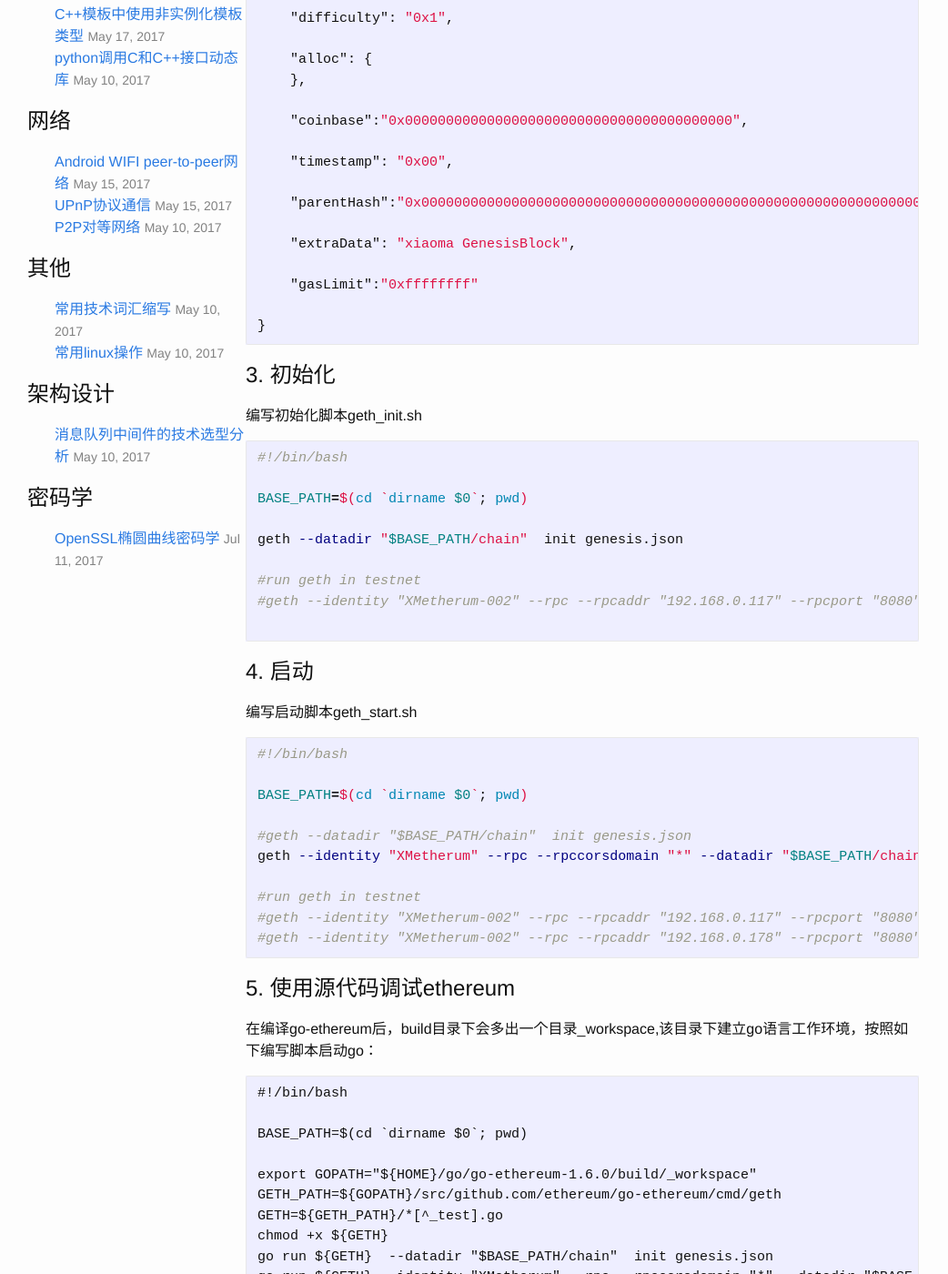
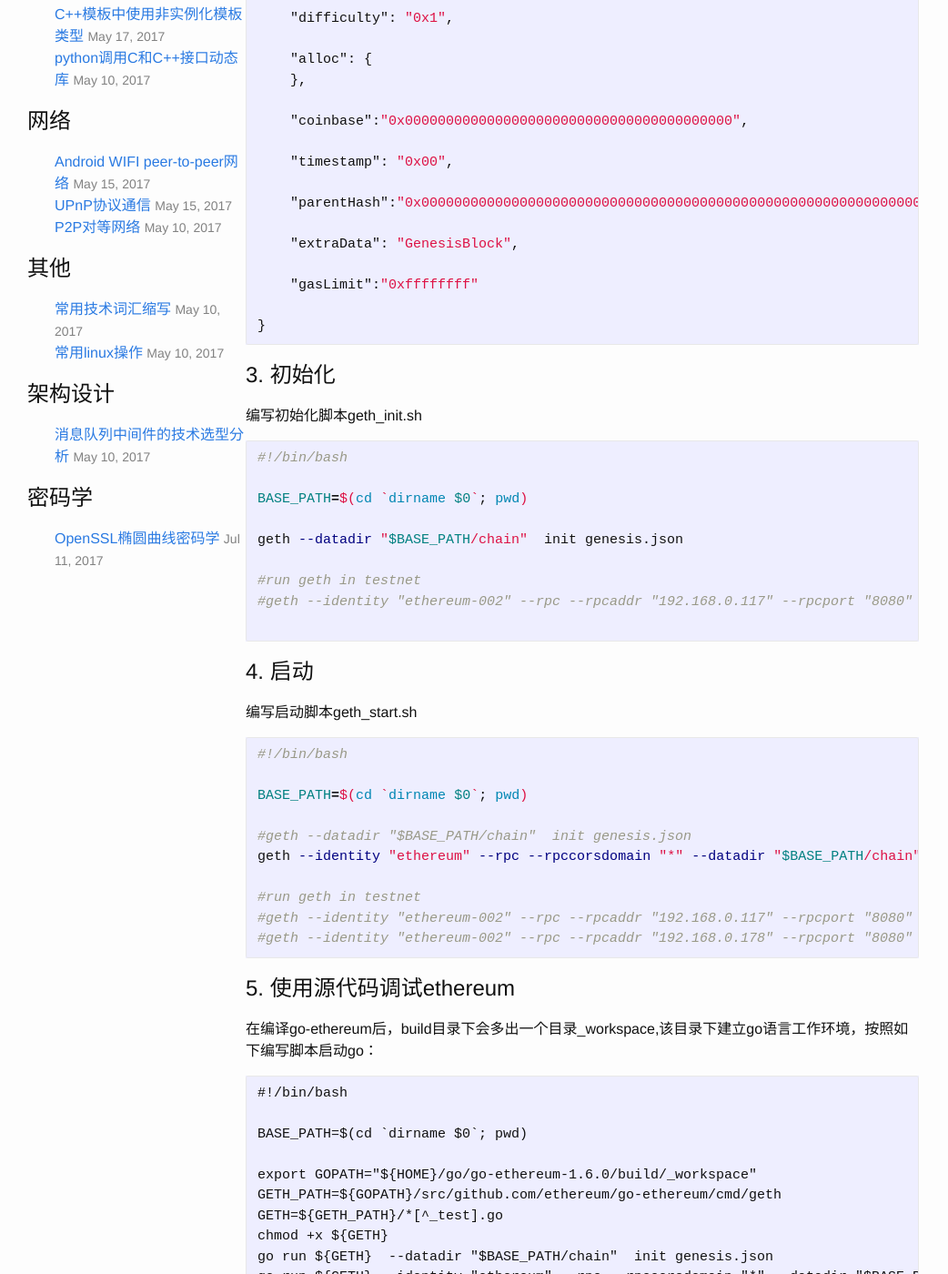
Before and after one commit to meachon/meachon.github.io, a Jekyll site: the page built from _posts/2017-08-30-搭建以太坊私有网络.md, in a window 1280 px wide and 1400 px high, scrolled down 792 px. Shown: the whole window at 91% size, without its empty margins (0-1042 px from the left). Built offline with Jekyll 4.4.1, drawn with Linux system fonts in a browser that asks for light colours; some of the changed text lies outside the part shown.

Commit message:
modify ethereum private network guardline

````diff
--- a/_posts/2017-08-30-搭建以太坊私有网络.md
+++ b/_posts/2017-08-30-搭建以太坊私有网络.md
@@ -39,7 +39,7 @@ genesis.json文件内容如下：
 
     "parentHash":"0x0000000000000000000000000000000000000000000000000000000000000000",
 
-    "extraData": "xiaoma GenesisBlock",
+    "extraData": "GenesisBlock",
 
     "gasLimit":"0xffffffff"
 
@@ -56,7 +56,7 @@ BASE_PATH=$(cd `dirname $0`; pwd)
 geth --datadir "$BASE_PATH/chain"  init genesis.json
 
 #run geth in testnet
-#geth --identity "XMetherum-002" --rpc --rpcaddr "192.168.0.117" --rpcport "8080" --rpccorsdomain "*" --datadir "$BASE_PATH/chain" --port "30303"  --rpcapi "db,eth,net,web3" --testnet --networkid 2288  init genesis.json
+#geth --identity "ethereum-002" --rpc --rpcaddr "192.168.0.117" --rpcport "8080" --rpccorsdomain "*" --datadir "$BASE_PATH/chain" --port "30303"  --rpcapi "db,eth,net,web3" --testnet --networkid 2288  init genesis.json
 
 ```
 
@@ -68,11 +68,11 @@ geth --datadir "$BASE_PATH/chain"  init genesis.json
 BASE_PATH=$(cd `dirname $0`; pwd)
 
 #geth --datadir "$BASE_PATH/chain"  init genesis.json
-geth --identity "XMetherum" --rpc --rpccorsdomain "*" --datadir "$BASE_PATH/chain" --port "30303"  --rpcapi "db,eth,net,web3" --networkid 2088 console
+geth --identity "ethereum" --rpc --rpccorsdomain "*" --datadir "$BASE_PATH/chain" --port "30303"  --rpcapi "db,eth,net,web3" --networkid 2088 console
 
 #run geth in testnet
-#geth --identity "XMetherum-002" --rpc --rpcaddr "192.168.0.117" --rpcport "8080" --rpccorsdomain "*" --datadir "$BASE_PATH/chain" --port "30303"  --rpcapi "db,eth,net,web3" --testnet --networkid 2288  init genesis.json
-#geth --identity "XMetherum-002" --rpc --rpcaddr "192.168.0.178" --rpcport "8080" --rpccorsdomain "*" --datadir "$BASE_PATH/chain" --port "30303"  --rpcapi "db,eth,net,web3" --testnet --networkid 2288  console
+#geth --identity "ethereum-002" --rpc --rpcaddr "192.168.0.117" --rpcport "8080" --rpccorsdomain "*" --datadir "$BASE_PATH/chain" --port "30303"  --rpcapi "db,eth,net,web3" --testnet --networkid 2288  init genesis.json
+#geth --identity "ethereum-002" --rpc --rpcaddr "192.168.0.178" --rpcport "8080" --rpccorsdomain "*" --datadir "$BASE_PATH/chain" --port "30303"  --rpcapi "db,eth,net,web3" --testnet --networkid 2288  console
 ```
 
 # 5. 使用源代码调试ethereum
@@ -87,7 +87,7 @@ GETH_PATH=${GOPATH}/src/github.com/ethereum/go-ethereum/cmd/geth
 GETH=${GETH_PATH}/*[^_test].go
 chmod +x ${GETH}
 go run ${GETH}  --datadir "$BASE_PATH/chain"  init genesis.json
-go run ${GETH} --identity "XMetherum" --rpc --rpccorsdomain "*" --datadir "$BASE_PATH/chain" --port "30303"  --rpcapi "db,eth,net,web3" --networkid 2088 console
+go run ${GETH} --identity "ethereum" --rpc --rpccorsdomain "*" --datadir "$BASE_PATH/chain" --port "30303"  --rpcapi "db,eth,net,web3" --networkid 2088 console
 
 ```
 在genesis.json同级目录下执行该脚本，可达到与执行文件同样的效果。
````
